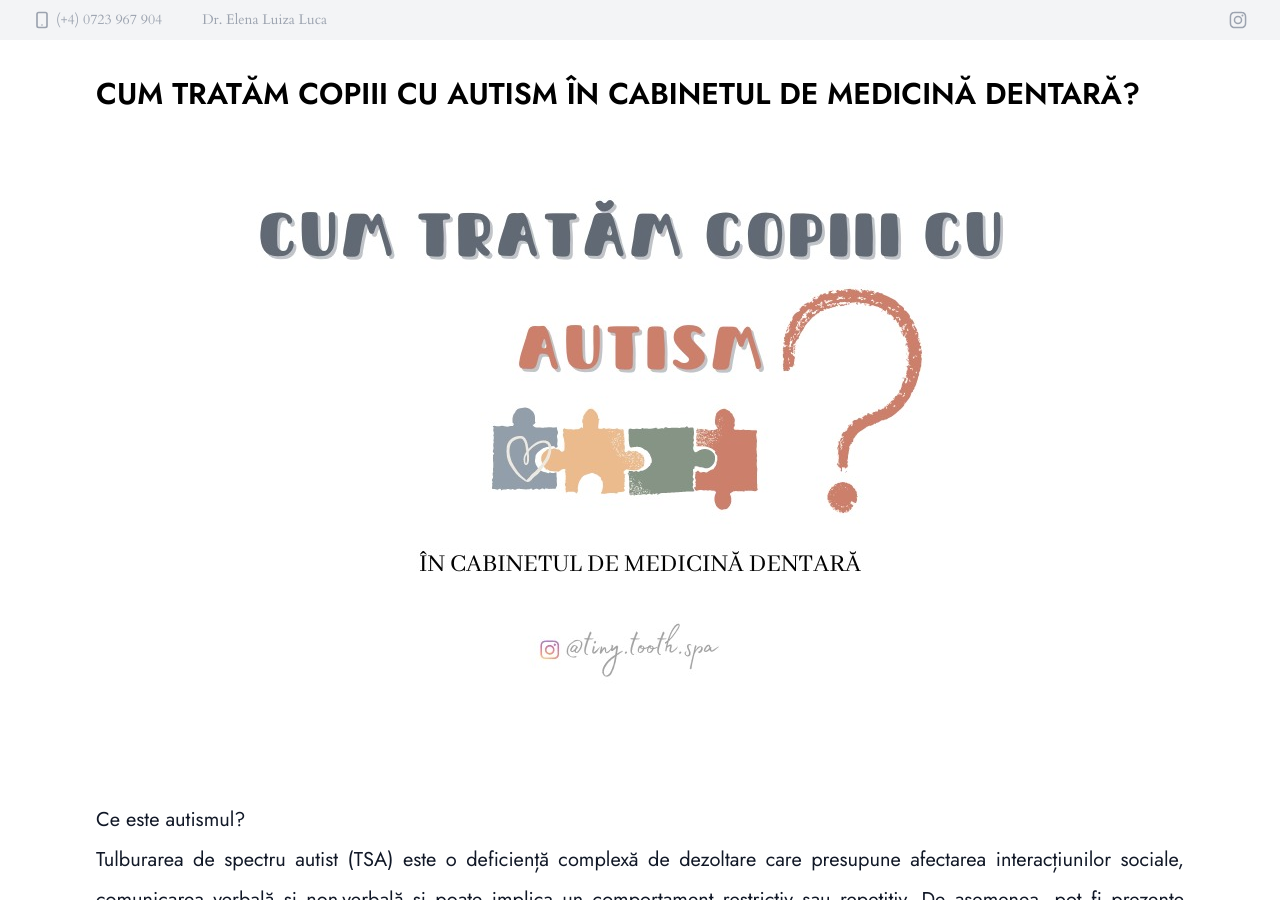
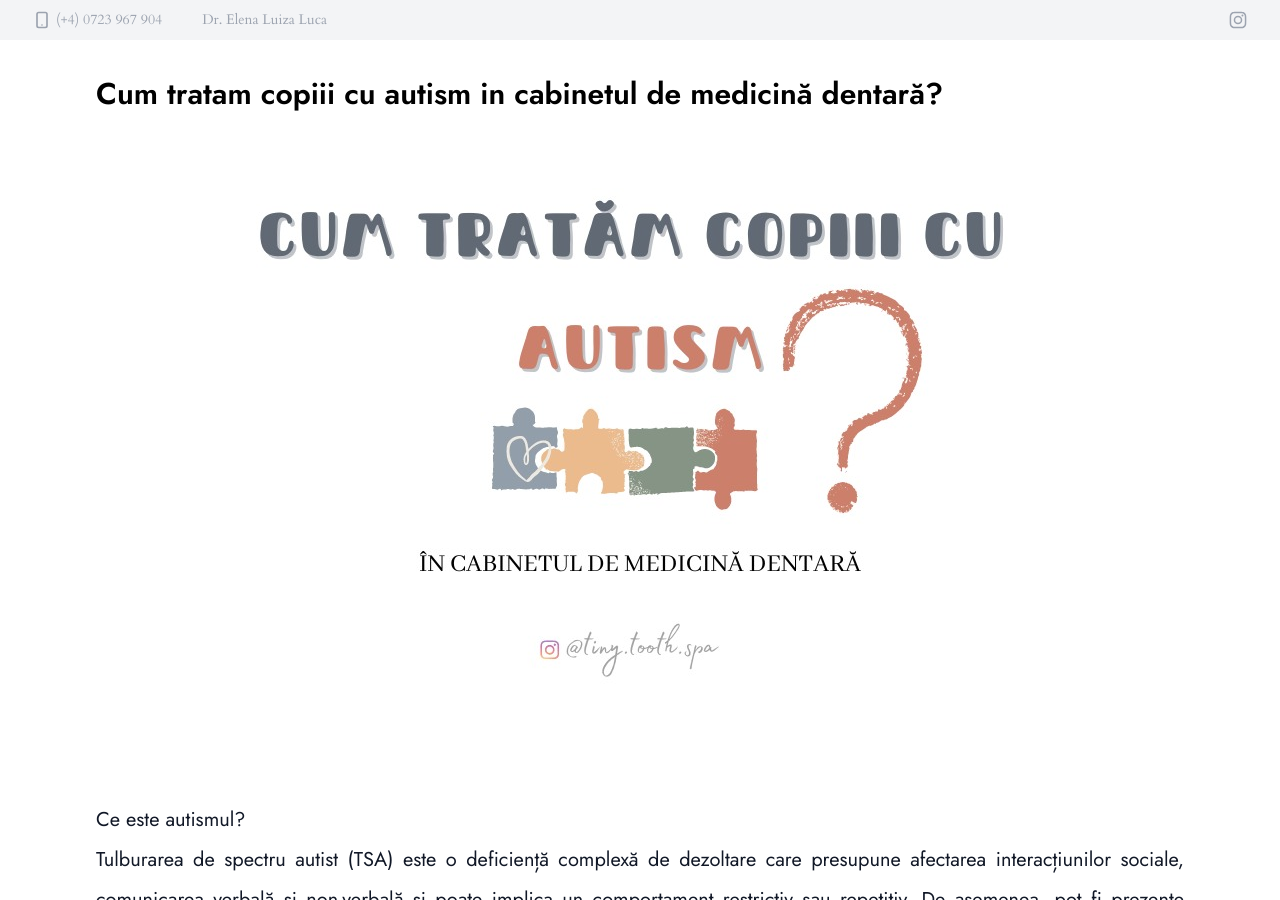
Before and after one commit to luizaluca/luizaluca.github.io, a Jekyll site: the page built from _posts/2022-8-24-autismul.md, in a window 1280 px wide and 900 px high. Built offline with Jekyll 4.4.1, drawn with Linux system fonts in a browser that asks for light colours; nearby versions of some CDN libraries.

Commit message:
Update 2022-8-24-autismul.md

```diff
--- a/_posts/2022-8-24-autismul.md
+++ b/_posts/2022-8-24-autismul.md
@@ -1,6 +1,6 @@
 ---
 layout: post
-title: CUM TRATĂM COPIII CU AUTISM ÎN CABINETUL DE MEDICINĂ DENTARĂ?
+title: Cum tratam copiii cu autism in cabinetul de medicină dentară?
 description: Tulburarea de spectru autist (TSA) este o deficiență complexă de dezoltare care presupune afectarea interacțiunilor sociale, comunicarea verbală și non-verbală și poate implica un comportament restrictiv sau repetitiv
 published_date: 24 August 2022
 image: /assets/img/posts/autism.png
```
